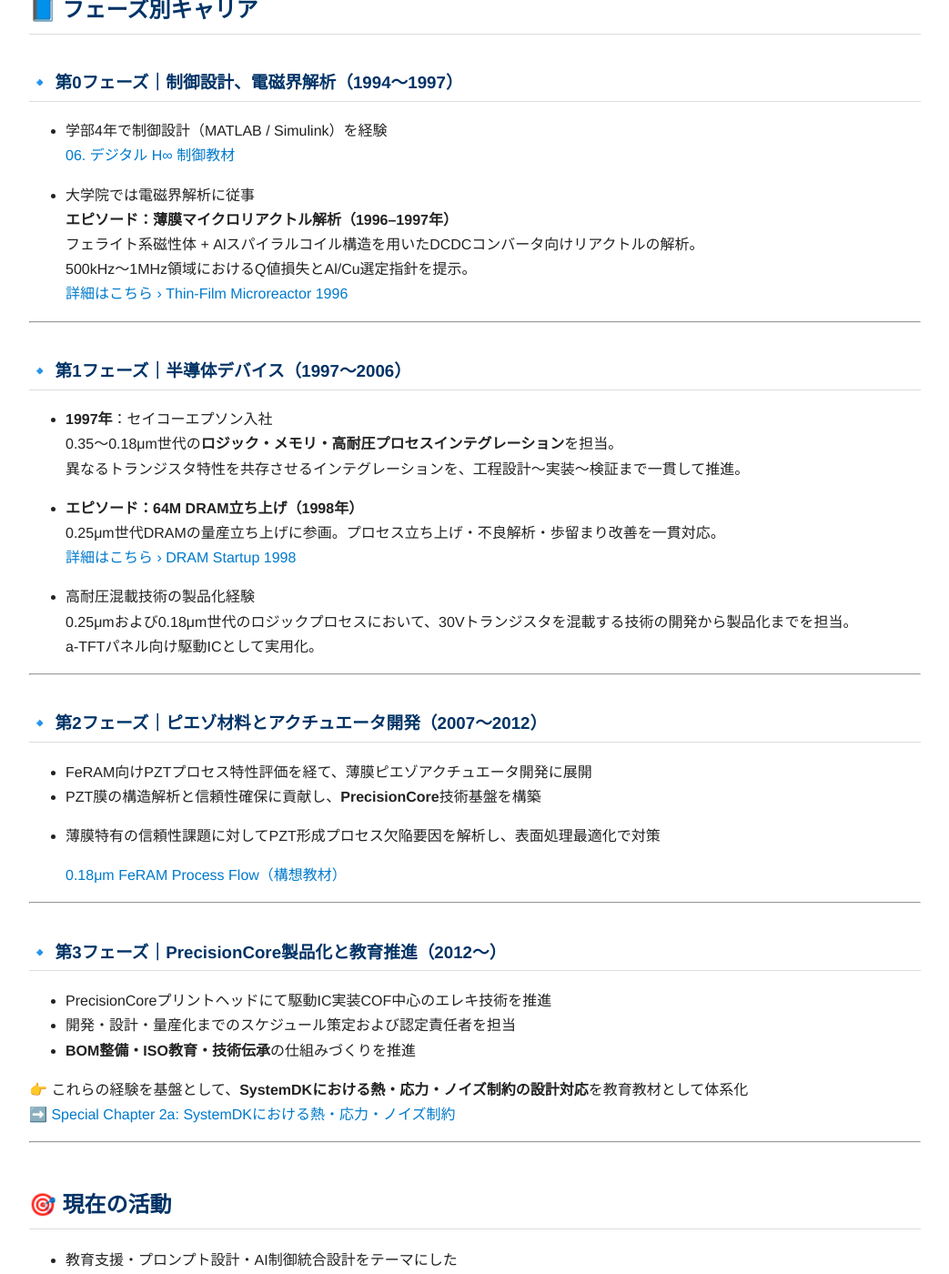
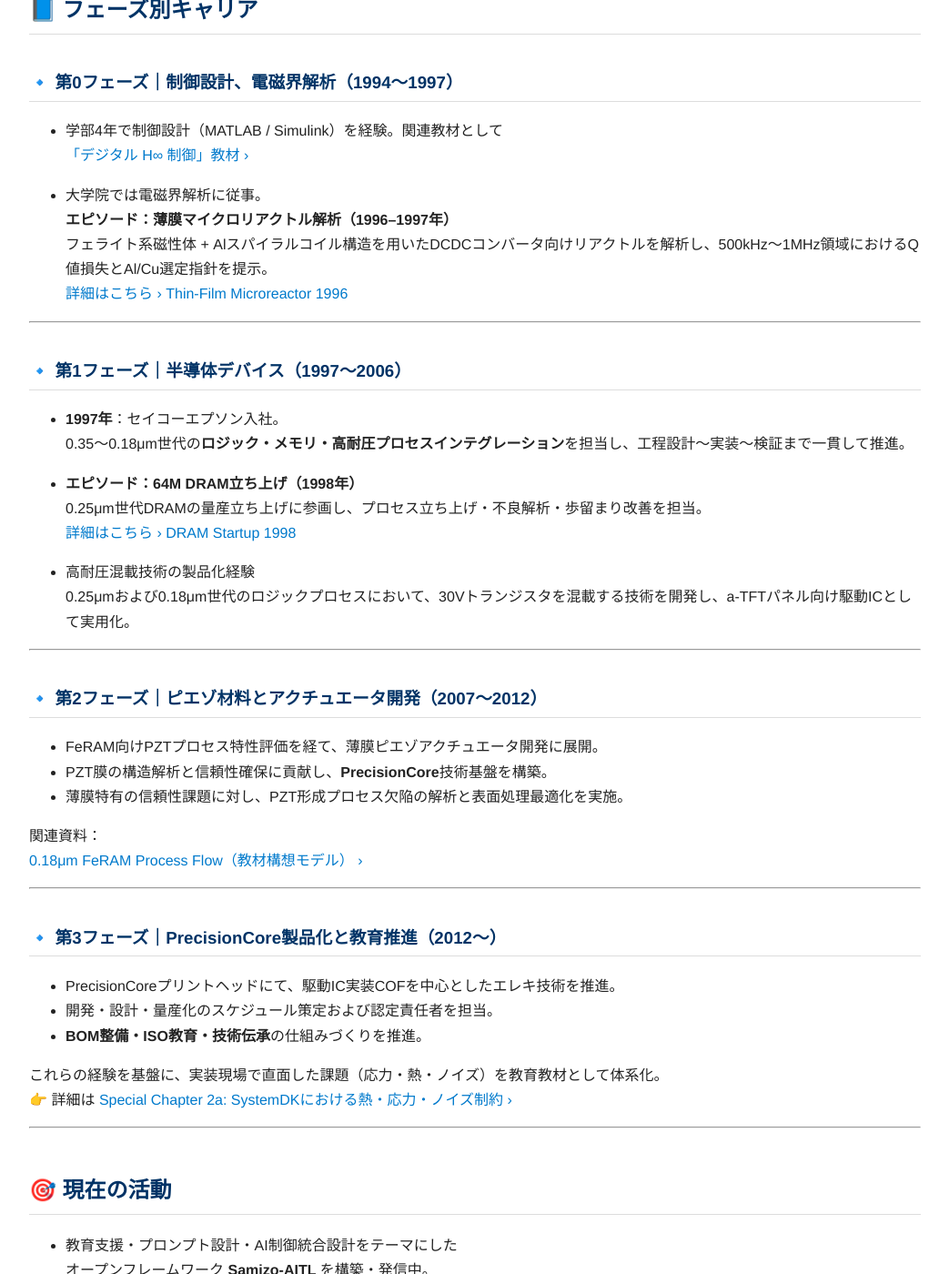
Before and after one commit to Samizo-AITL/Samizo-AITL.github.io, a Jekyll site: the page built from about/career-summary/index.md, in a window 1280 px wide and 1400 px high, scrolled down 374 px. Shown: the whole window at 91% size, without its empty margins (118-1161 px from the left). Built offline with Jekyll 4.4.1, drawn with Linux system fonts in a browser that asks for light colours; some of the changed text lies outside the part shown.

Commit message:
Update index.md

```diff
--- a/about/career-summary/index.md
+++ b/about/career-summary/index.md
@@ -19,55 +19,57 @@ description: 半導体・制御・インクジェット・教育の横断経験
 ## 📘 フェーズ別キャリア
 
 ### 🔹 第0フェーズ｜制御設計、電磁界解析（1994〜1997）
-- 学部4年で制御設計（MATLAB / Simulink）を経験
-  [06. デジタル H∞ 制御教材](https://samizo-aitl.github.io/EduController/part04_digital/theory/06_digital_hinf_control.html)
+- 学部4年で制御設計（MATLAB / Simulink）を経験。関連教材として
+  [「デジタル H∞ 制御」教材 ›](https://samizo-aitl.github.io/EduController/part04_digital/theory/06_digital_hinf_control.html)
 
-- 大学院では電磁界解析に従事
+- 大学院では電磁界解析に従事。
   **エピソード：薄膜マイクロリアクトル解析（1996–1997年）**
-  フェライト系磁性体 + Alスパイラルコイル構造を用いたDCDCコンバータ向けリアクトルの解析。
-  500kHz〜1MHz領域におけるQ値損失とAl/Cu選定指針を提示。
+  フェライト系磁性体 + Alスパイラルコイル構造を用いたDCDCコンバータ向けリアクトルを解析し、500kHz〜1MHz領域におけるQ値損失とAl/Cu選定指針を提示。
   [詳細はこちら › Thin-Film Microreactor 1996](https://samizo-aitl.github.io/Edusemi-Plus/archive/in1996/thinfilm_microreactor/)
 
 ---
 
 ### 🔹 第1フェーズ｜半導体デバイス（1997〜2006）
-- **1997年**：セイコーエプソン入社
-  0.35〜0.18μm世代の**ロジック・メモリ・高耐圧プロセスインテグレーション**を担当。
-  異なるトランジスタ特性を共存させるインテグレーションを、工程設計〜実装〜検証まで一貫して推進。
+- **1997年**：セイコーエプソン入社。
+  0.35〜0.18μm世代の**ロジック・メモリ・高耐圧プロセスインテグレーション**を担当し、工程設計〜実装〜検証まで一貫して推進。
 
 - **エピソード：64M DRAM立ち上げ（1998年）**
-  0.25μm世代DRAMの量産立ち上げに参画。プロセス立ち上げ・不良解析・歩留まり改善を一貫対応。
+  0.25μm世代DRAMの量産立ち上げに参画し、プロセス立ち上げ・不良解析・歩留まり改善を担当。
   [詳細はこちら › DRAM Startup 1998](https://samizo-aitl.github.io/Edusemi-Plus/archive/in1998/DRAM_Startup_64M_1998/)
 
 - 高耐圧混載技術の製品化経験
-  0.25μmおよび0.18μm世代のロジックプロセスにおいて、30Vトランジスタを混載する技術の開発から製品化までを担当。
-  a-TFTパネル向け駆動ICとして実用化。
+  0.25μmおよび0.18μm世代のロジックプロセスにおいて、30Vトランジスタを混載する技術を開発し、a-TFTパネル向け駆動ICとして実用化。
 
 ---
 
 ### 🔹 第2フェーズ｜ピエゾ材料とアクチュエータ開発（2007〜2012）
-- FeRAM向けPZTプロセス特性評価を経て、薄膜ピエゾアクチュエータ開発に展開
-- PZT膜の構造解析と信頼性確保に貢献し、**PrecisionCore**技術基盤を構築
-- 薄膜特有の信頼性課題に対してPZT形成プロセス欠陥要因を解析し、表面処理最適化で対策
+- FeRAM向けPZTプロセス特性評価を経て、薄膜ピエゾアクチュエータ開発に展開。
+- PZT膜の構造解析と信頼性確保に貢献し、**PrecisionCore**技術基盤を構築。
+- 薄膜特有の信頼性課題に対し、PZT形成プロセス欠陥の解析と表面処理最適化を実施。
 
-  [0.18μm FeRAM Process Flow（構想教材）](https://samizo-aitl.github.io/Edusemi-v4x/d_chapter1_memory_technologies/doc_FeRAM/0.18um_FeRAM_ProcessFlow)
+関連資料：
+[0.18μm FeRAM Process Flow（教材構想モデル） ›](https://samizo-aitl.github.io/Edusemi-v4x/d_chapter1_memory_technologies/doc_FeRAM/0.18um_FeRAM_ProcessFlow)
 
 ---
 
 ### 🔹 第3フェーズ｜PrecisionCore製品化と教育推進（2012〜）
-- PrecisionCoreプリントヘッドにて駆動IC実装COF中心のエレキ技術を推進
-- 開発・設計・量産化までのスケジュール策定および認定責任者を担当
-- **BOM整備・ISO教育・技術伝承**の仕組みづくりを推進
+- PrecisionCoreプリントヘッドにて、駆動IC実装COFを中心としたエレキ技術を推進。
+- 開発・設計・量産化のスケジュール策定および認定責任者を担当。
+- **BOM整備・ISO教育・技術伝承**の仕組みづくりを推進。
 
-👉 これらの経験を基盤として、**SystemDKにおける熱・応力・ノイズ制約の設計対応**を教育教材として体系化
-[➡️ Special Chapter 2a: SystemDKにおける熱・応力・ノイズ制約](https://samizo-aitl.github.io/Edusemi-v4x/f_chapter2a_systemdk/)
+これらの経験を基盤に、実装現場で直面した課題（応力・熱・ノイズ）を教育教材として体系化。
+👉 詳細は [Special Chapter 2a: SystemDKにおける熱・応力・ノイズ制約 ›](https://samizo-aitl.github.io/Edusemi-v4x/f_chapter2a_systemdk/)
 
 ---
 
 ## 🎯 現在の活動
 - 教育支援・プロンプト設計・AI制御統合設計をテーマにした
-  オープンフレームワーク **Samizo-AITL** を構築・発信中
-  [FinFET / GAA ノードパラメータ比較表](https://samizo-aitl.github.io/Edusemi-v4x/f_chapter1_finfet_gaa/appendixf1_05_node_params)
+  オープンフレームワーク **Samizo-AITL** を構築・発信中。
+- 半導体から制御、インクジェットまでの経験を統合し、体系的な教材群を公開。
+  その一環として、**先端ノード設計の比較資料（FinFET / GAAなど）** も提供している。
+
+参考資料：
+[FinFET / GAA ノードパラメータ比較表 ›](https://samizo-aitl.github.io/Edusemi-v4x/f_chapter1_finfet_gaa/appendixf1_05_node_params)
 
 ---
 
```
